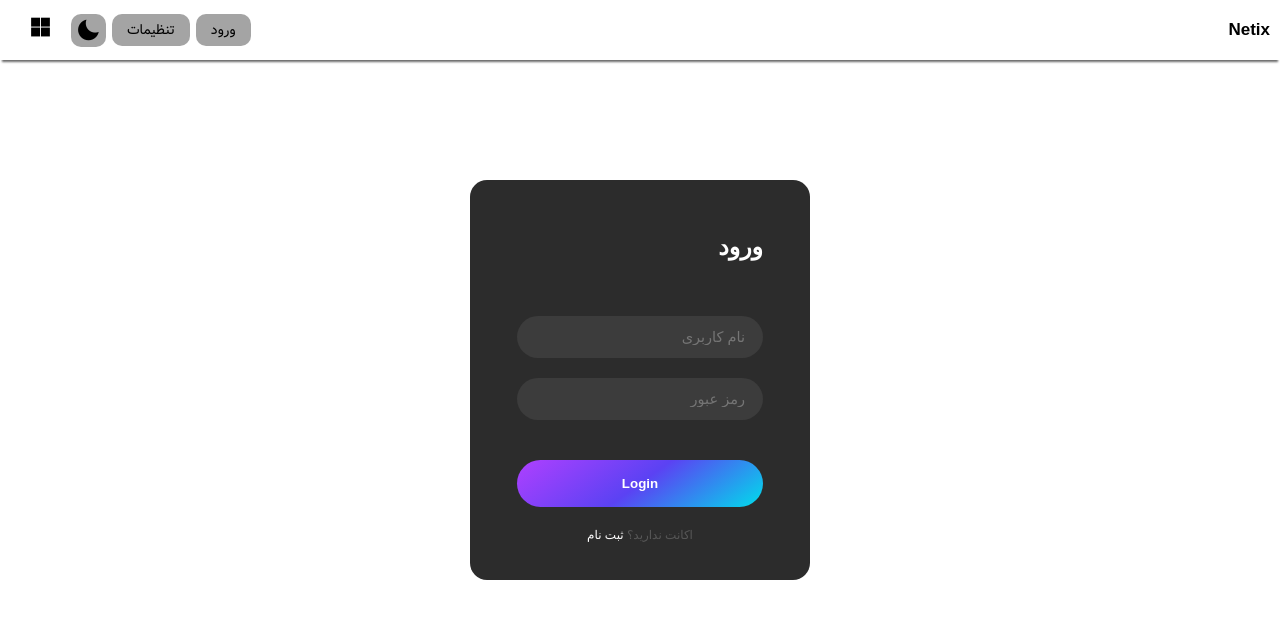
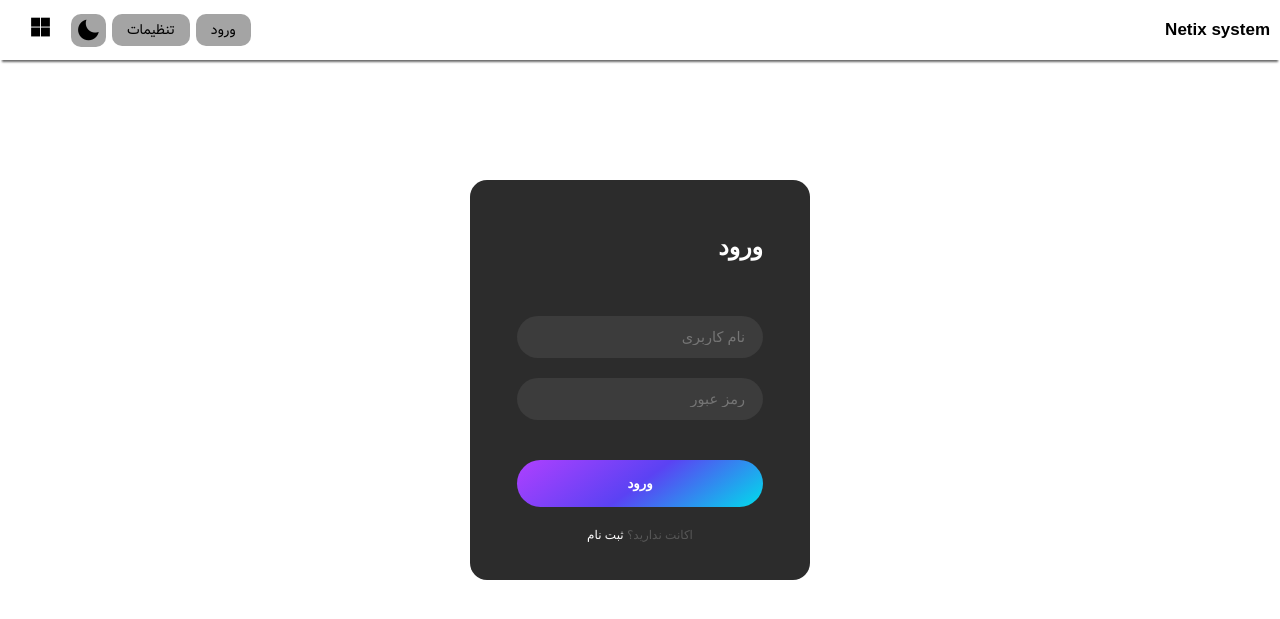
Before and after one commit to agrin10/cctv, a Flask app: page /login in a window 1280 px wide. Shown: the top 619 px of the page. Run offline with Flask 3, Linux system fonts and the light colour scheme; some libraries are stand-ins or nearby versions.

Commit message:
changed strings in code

```diff
--- a/src/templates/base.html
+++ b/src/templates/base.html
@@ -1,10 +1,13 @@
 <!DOCTYPE html>
 <html lang="en">
   <head>
-    <meta charset="UTF-8">
-    <meta name="viewport" content="width=device-width, initial-scale=1.0">
+    <meta charset="UTF-8" />
+    <meta name="viewport" content="width=device-width, initial-scale=1.0" />
     <title>{% block title %}Camera Feed{% endblock title %}</title>
-    <link rel="stylesheet" href="{{url_for('static' , filename='style/style.css')}}">
+    <link
+      rel="stylesheet"
+      href="{{url_for('static' , filename='style/style.css')}}"
+    />
     <link
       href="https://unpkg.com/boxicons@2.1.4/css/boxicons.min.css"
       rel="stylesheet"
@@ -13,21 +16,21 @@
       href="https://unpkg.com/boxicons@2.1.4/css/boxicons.min.css"
       rel="stylesheet"
     />
-  <script src="https://kit.fontawesome.com/fa4b072534.js" crossorigin="anonymous"></script>
+    <script
+      src="https://kit.fontawesome.com/fa4b072534.js"
+      crossorigin="anonymous"
+    ></script>
     <link rel="stylesheet" href="style.css" />
-
-
-
   </head>
   <body>
     {% block header %}{% endblock header %}
     <header class="container">
       <nav>
-        <p class="nav-logo">Netix</p>
+        <p class="nav-logo">Netix system</p>
         <div class="menu-btns">
           <button>ورود</button>
           <button>تنظیمات</button>
-            <i class='bx bxs-moon'></i>
+          <i class="bx bxs-moon"></i>
           <button class="dashboard-moblie">
             <i class="bx bxl-microsoft"></i>
           </button>
@@ -39,7 +42,7 @@
         <div class="icon-x">
           <i class="bx bx-x"></i>
         </div>
-        <p class="dashboard-logo">Netix</p>
+        <p class="dashboard-logo">Netix system</p>
         <ul class="dashboard-list">
           <li class="dashboard-item">
             <a href="#">
@@ -100,7 +103,6 @@
       </div>
     </header>
 
-
     <div class="main-style">{% block content %}{% endblock content %}</div>
     <script src="{{url_for('static' ,filename='scripts/app.js')}}"></script>
     {% block scripts %}{% endblock scripts %}
--- a/src/templates/login.html
+++ b/src/templates/login.html
@@ -1,34 +1,46 @@
-{% extends "base.html" %}
-{% block title %}ورود{% endblock title %}
-{% block content %}
+{% extends "base.html" %} {% block title %}ورود{% endblock title %} {% block
+content %}
 <div class="login_container">
-    <div class='img-container'>
-
-    </div>
+  <div class="img-container"></div>
   <div class="form_container">
-        {% with messages = get_flashed_messages(with_categories=true) %}
-                {% if messages %}
-                    {% for category, message in messages %}
-                        <div class="alert alert-{{ category }} alert-dismissible fade show" role="alert">
+    {% with messages = get_flashed_messages(with_categories=true) %} {% if
+    messages %} {% for category, message in messages %}
+    <div
+      class="alert alert-{{ category }} alert-dismissible fade show"
+      role="alert"
+    >
       {{ message }}
-                            <button type="button" class="close" data-dismiss="alert" aria-label="Close">
+      <button
+        type="button"
+        class="close"
+        data-dismiss="alert"
+        aria-label="Close"
+      >
         <span aria-hidden="true">&times;</span>
       </button>
     </div>
-                    {% endfor %}
-                {% endif %}
-            {% endwith %}
+    {% endfor %} {% endif %} {% endwith %}
     <div class="login wrap">
       <div class="h1">ورود</div>
       <form action="{{url_for('login')}}" method="post">
-                    <input  placeholder="نام کاربری" id="username" name="username" type="text">
-                    <input placeholder="رمز عبور" id="password" name="password" type="password">
-                    <input value="Login" class="btn" type="submit">
+        <input
+          placeholder="نام کاربری"
+          id="username"
+          name="username"
+          type="text"
+        />
+        <input
+          placeholder="رمز عبور"
+          id="password"
+          name="password"
+          type="password"
+        />
+        <input value="ورود" class="btn" type="submit" />
       </form>
       <div class="already-account">
         <span>اکانت ندارید؟<a href="{{url_for('register')}}"> ثبت نام</a></span>
       </div>
     </div>
-
   </div>
   {% endblock content %}
+</div>
```
Lines whose indentation alone changed are shown as unchanged.
